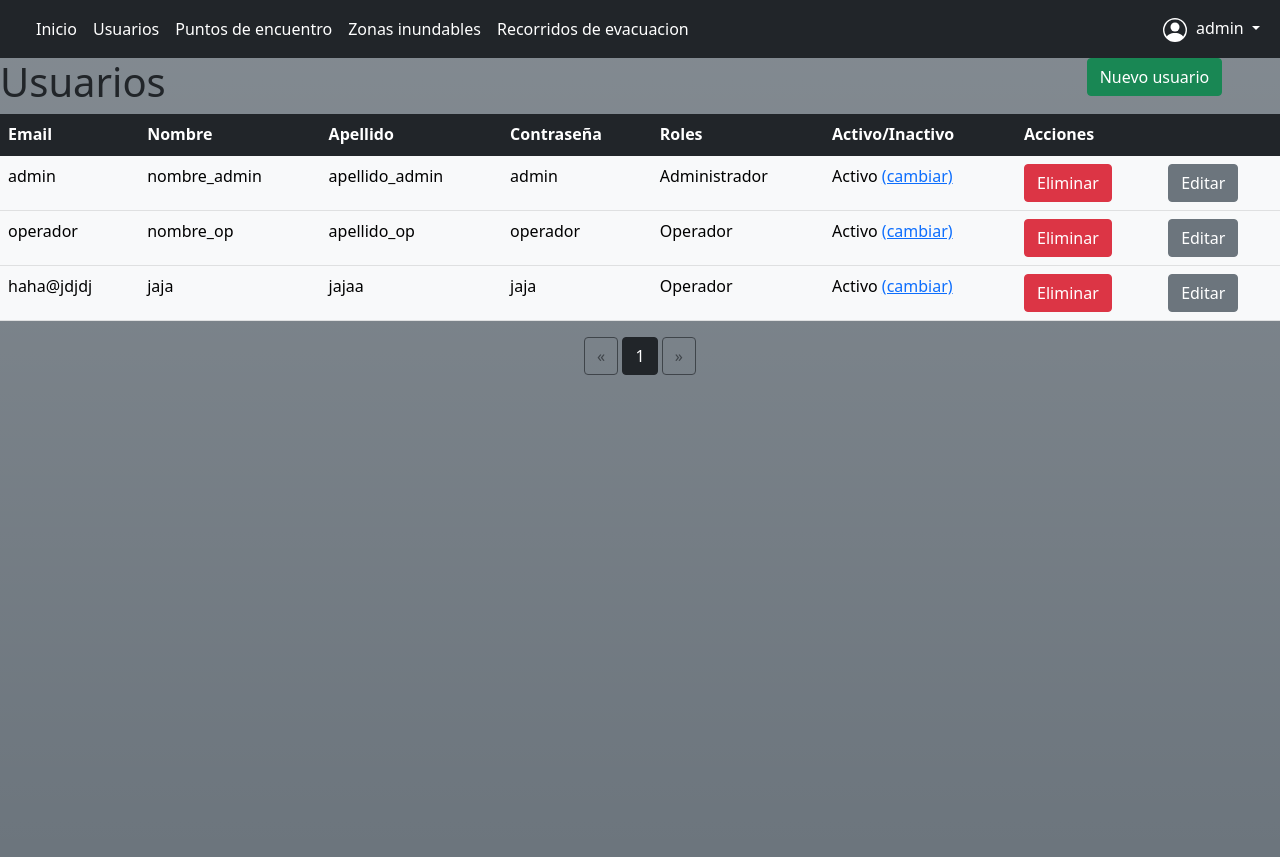
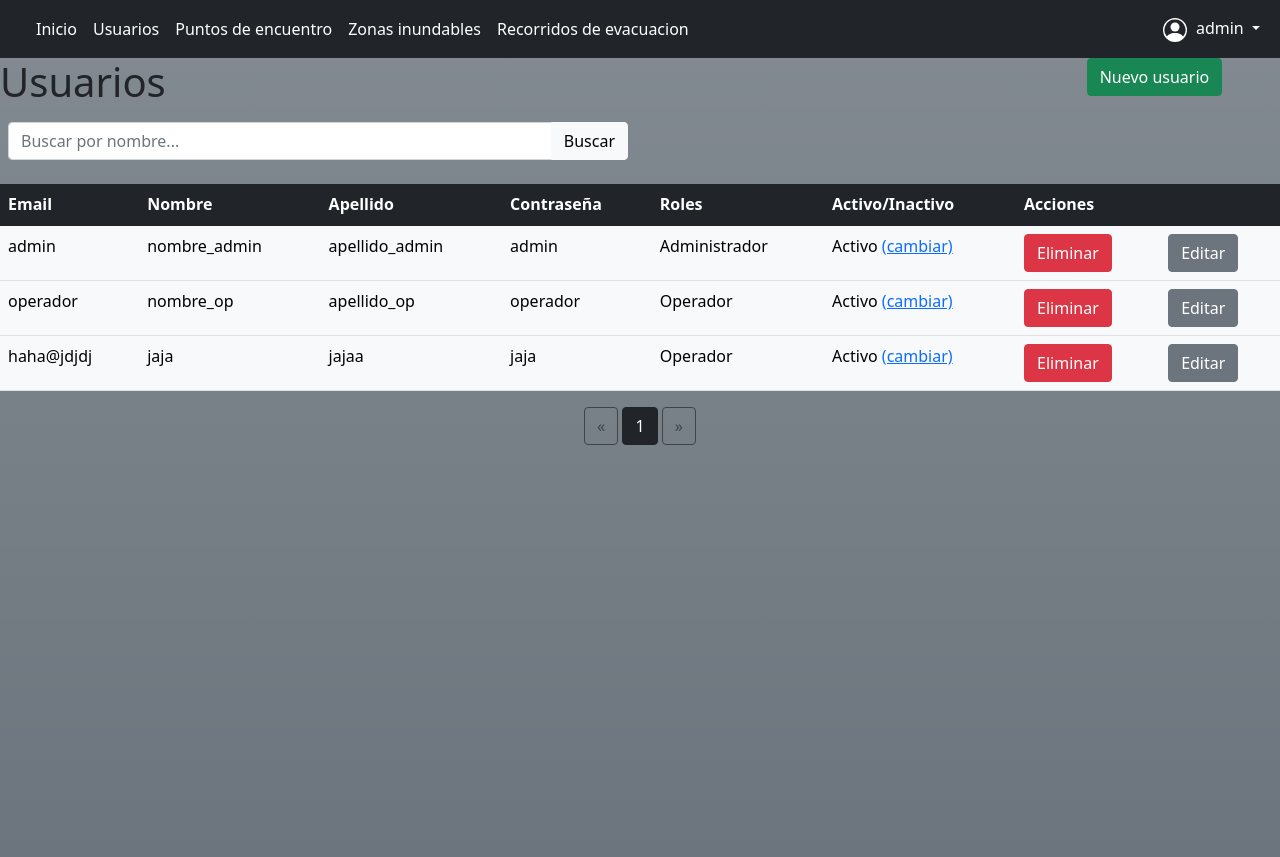
Before and after one commit to lautarooleastro/proyecto2021-grupo6, a Flask app: template app/templates/user/index.html in a window 1280 px wide. Shown: the top 857 px of the page. Run offline with Flask 2, Linux system fonts and the light colour scheme; the template is opened without the code that fills it: values that come from a table or form of the project are taken from there, others are empty; a user stored in the database is signed in; data comes from the database, SQL or seed files in the repository.

Commit message:
busqueda por nombre funcionando

```diff
--- a/app/models/user.py
+++ b/app/models/user.py
@@ -35,9 +35,11 @@ class User(db.Model):
         self.active = active
 
     @staticmethod
-    def all_paginated(page, config):
+    def all_paginated(page, name_query, config):
+        if not name_query:
+            name_query = ''
         if config.order == 'ASC':
-            query = User.query.filter(User.email != current_user.email).paginate(
+            query = User.query.filter(User.email != current_user.email, User.first_name.like('%'+name_query+'%')).paginate(
                 page=page, per_page=config.elements_per_page)
         else:
             query = User.query.filter(User.email != current_user.email).order_by(desc(User.id)).paginate(
--- a/app/resources/user.py
+++ b/app/resources/user.py
@@ -16,8 +16,10 @@ from app.models.user import User
 @permission_required('usuario_index')
 def index():
     page = request.args.get('page', 1, type=int)
-    users = User.all_paginated(page, Configuration.get())
-    return render_template("user/index.html", users=users)
+    name_query = request.args.get('name_query', type=str)
+    users = User.all_paginated(
+        page=page, name_query=name_query, config=Configuration.get())
+    return render_template("user/index.html", users=users, name_query=name_query)
 
 
 @login_required
--- a/app/templates/user/index.html
+++ b/app/templates/user/index.html
@@ -8,6 +8,30 @@
   <h1 class="col-10">Usuarios</h1>
   <a class="col" href="{{ url_for('user_new') }}"><button class="btn btn-success">Nuevo usuario</button></a>
 </div>
+
+<div class="row p-2">
+  <div class="col-md-6">
+    <form action="{{ url_for('user_index') }}">
+      <div class="input-group mb-3">
+        <input id="search-name-input" name="name_query" type="text" class="form-control"
+          placeholder="Buscar por nombre..." aria-describedby="search-button">
+        <button class="btn btn-light" type="submit" id="search-button">Buscar</button>
+      </div>
+    </form>
+  </div>
+</div>
+
+{% if name_query %}
+<div class="row-auto p-2">Mostrando resultados con:
+  <div type="button" class="btn btn-light">
+    "{{ name_query }}"
+    <a href="{{ url_for('user_index') }}">
+      <span class="badge bg-danger">x</span>
+    </a>
+  </div>
+</div>
+{% endif %}
+
 <table class="table">
   <thead>
     <tr>
```
